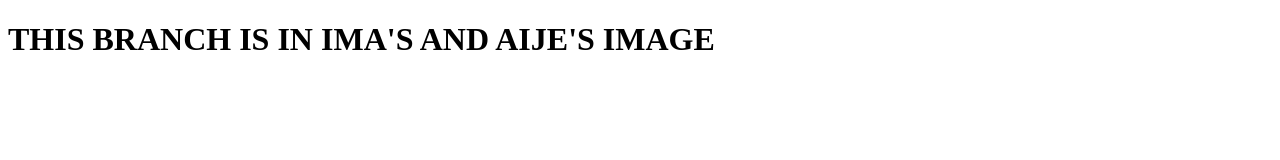
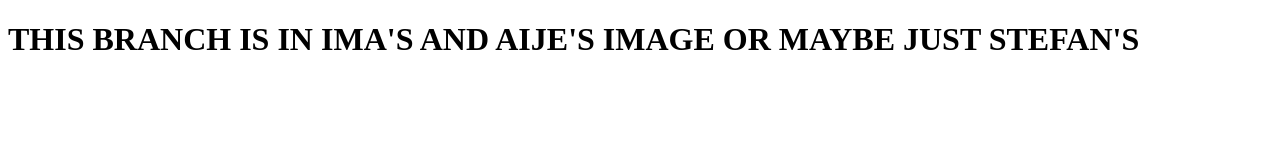
Before and after one commit to mrige/git_tutorial, a plain HTML site: page index.html in a window 1280 px wide. Drawn offline with Linux system fonts and the light colour scheme.

Commit message:
A stefan take over

```diff
--- a/index.html
+++ b/index.html
@@ -8,7 +8,7 @@
 </head>
 <body>
     <h1>
-        THIS BRANCH IS IN IMA'S AND AIJE'S IMAGE
+        THIS BRANCH IS IN IMA'S AND AIJE'S IMAGE OR MAYBE JUST STEFAN'S
     </h1>
 </body>
 </html>
```
